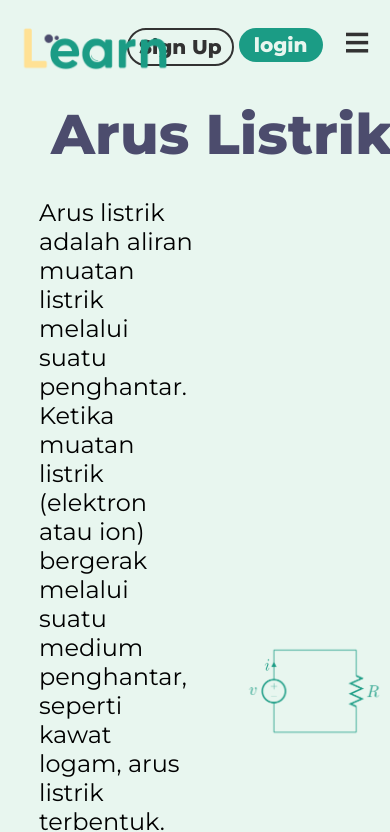
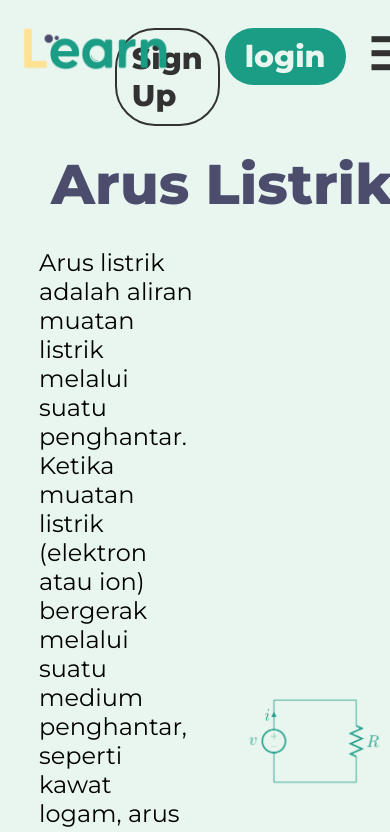
Before and after one commit to AwAkA0502/learn, a plain HTML site: page arus listrik.html in a window 390 px wide. Shown: the top 832 px of the page. Drawn offline with nearby package versions, Linux system fonts and the light colour scheme.

Commit message:
Update arus listrik style.css

```diff
--- a/arus listrik style.css
+++ b/arus listrik style.css
@@ -491,22 +491,22 @@ input[type="submit"]:hover {
     }
     .signlog a .login{
         color: #E8F6EF;
-        font-size: 20px;
+        font-size: 30px;
         background-color: #1B9C85;
-        padding: 5px 15px;
+        padding: 10px 20px;
         border-radius: 40px;
     }
 
     .signlog a .signup{
         color: #323232;
         border : 2px solid #323232;
-        font-size: 20px;
-        padding: 5px 10px;
+        font-size: 30px;
+        padding: 10px 15px;
         border-radius: 40px;
     }
 
     #menu{
-        font-size: 28px;
+        font-size: 48px;
         display: block;
     }
 
@@ -590,5 +590,8 @@ input[type="submit"]:hover {
         text-align: justify;
     }
 
+    #judul1 h1{
+        margin-top: 150px;
+    }
 
 }
```
